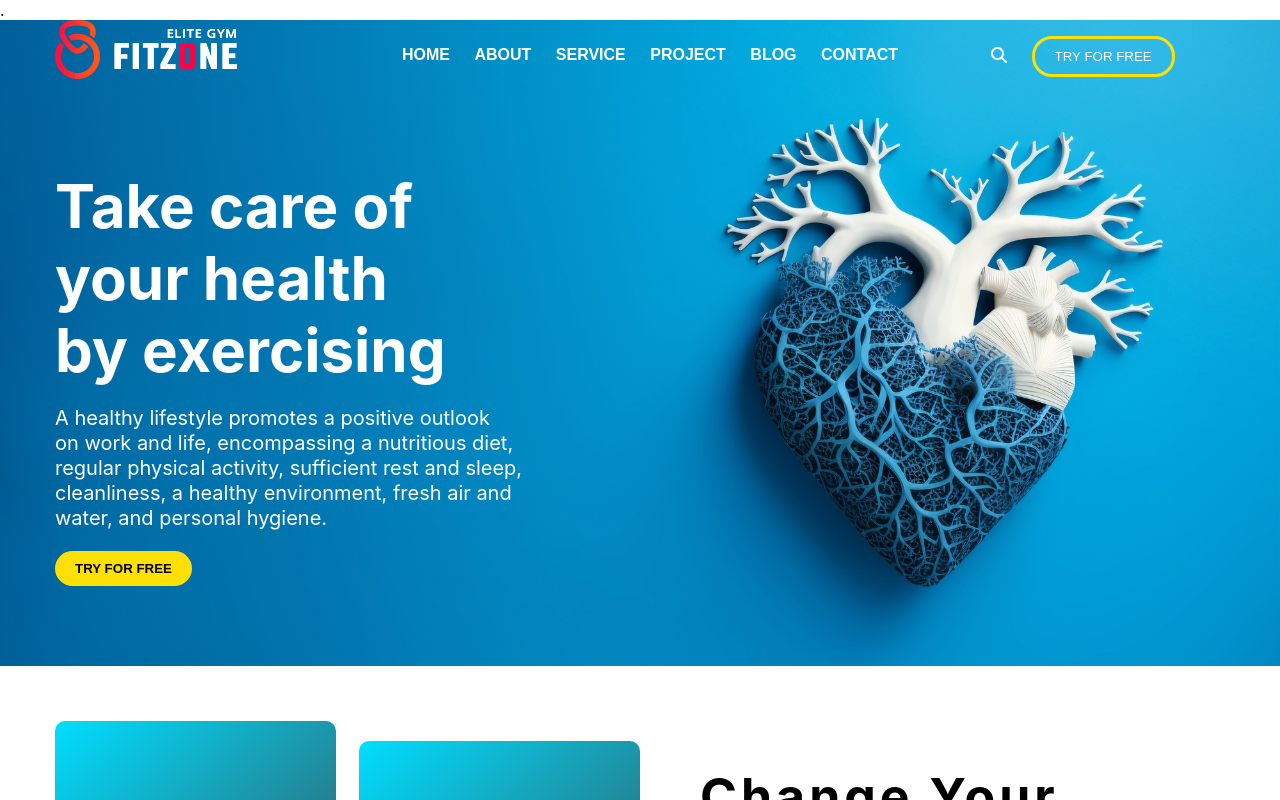
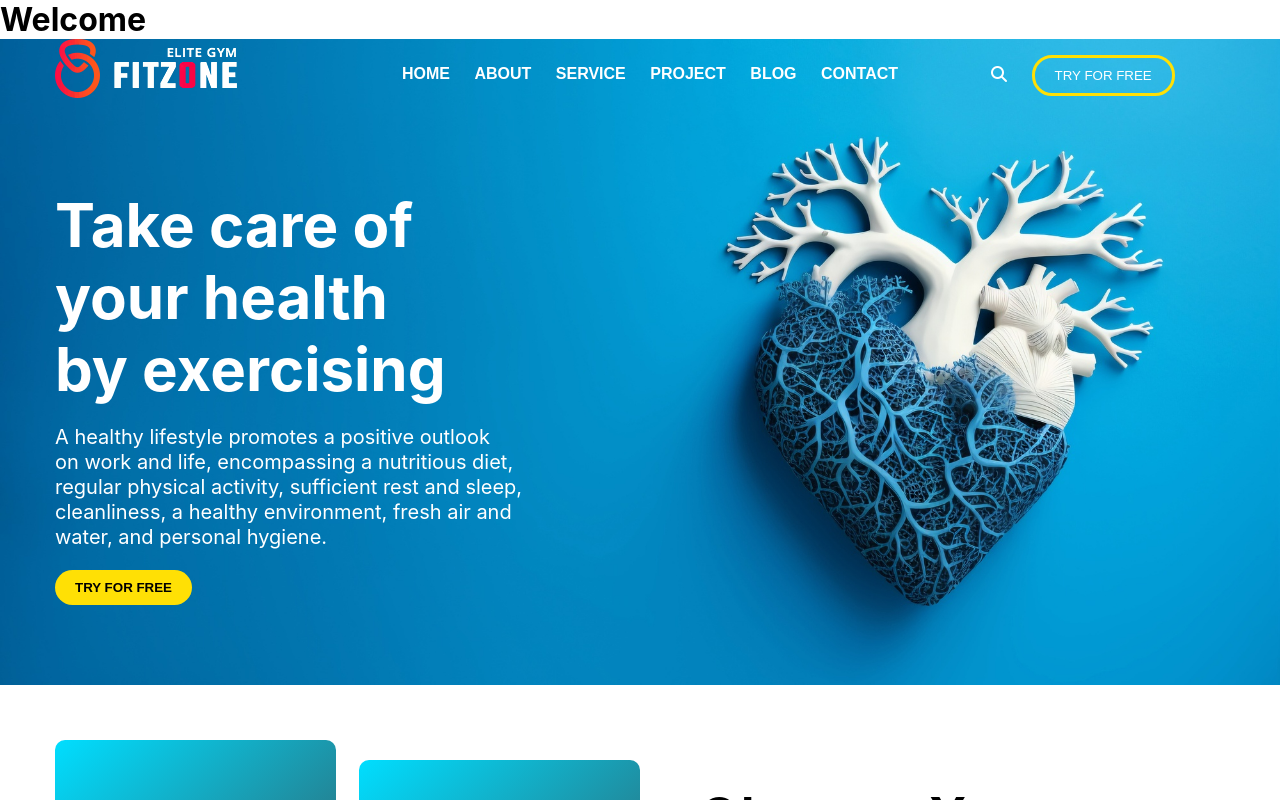
Before and after one commit to Rohit-koundal/Avo, a React (Create React App) app: page / in a window 1280 px wide. Shown: the top 800 px of the page. Built offline with nearby package versions, Linux system fonts and the light colour scheme.

Commit message:
latest one

```diff
--- a/src/App.js
+++ b/src/App.js
@@ -3,7 +3,7 @@ import './App.css';
 
 function App() {
   return (
-    <><div>.</div></>
+    <><h1>Welcome</h1></>
     // <div className="App">
     //   <header className="App-header">
     //     <img src={logo} className="App-logo" alt="logo" />
```
